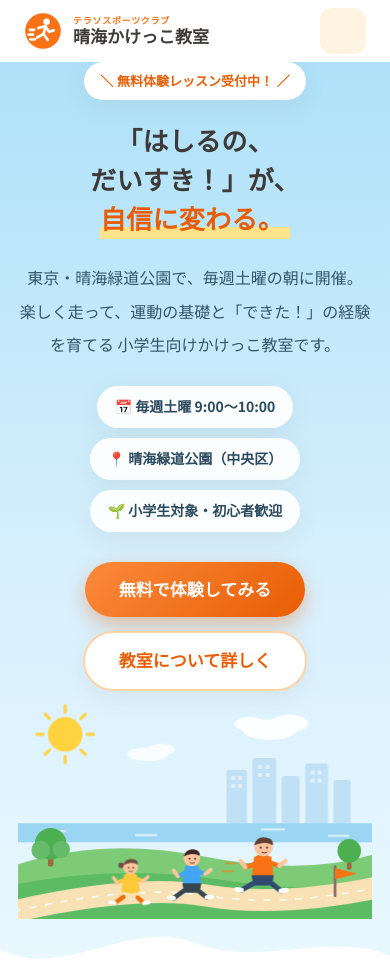
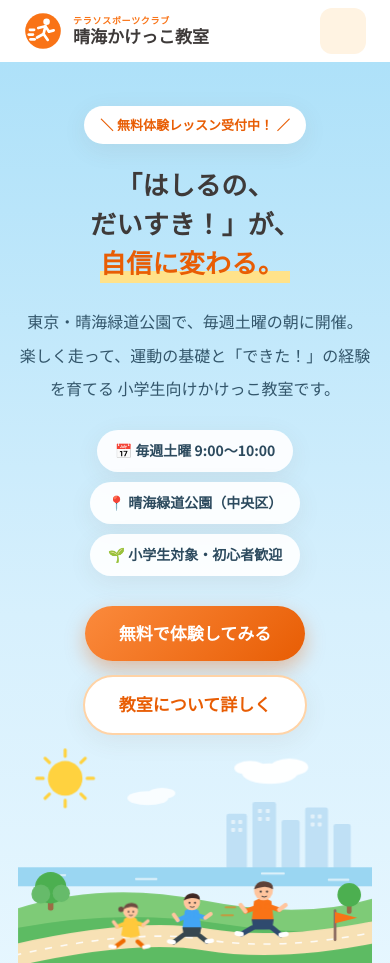
Before and after one commit to teraso-harumi-kakekko/teraso-harumi-kakekko.github.io, a plain HTML site: page index.html in a window 390 px wide. Shown: the top 963 px of the page. Drawn offline with Linux system fonts and the light colour scheme.

Commit message:
スマホ(480px以下)でヒーロー上下余白が消える問題を修正
.container のショートハンドpadding指定が .hero-inner の上下余白を
上書きしていたため、横paddingのみの指定に変更。
あわせてiOSセーフエリア（ノッチ）対応をヘッダーとbodyに追加。

```diff
--- a/style.css
+++ b/style.css
@@ -40,8 +40,9 @@ body {
   line-height: 1.85;
   background: #FFFFFF;
   overflow-wrap: break-word;
-  /* ヘッダーがfixedのため、その高さぶんコンテンツを下げる */
+  /* ヘッダーがfixedのため、その高さぶんコンテンツを下げる（iOSのセーフエリアも考慮） */
   padding-top: var(--header-h);
+  padding-top: calc(var(--header-h) + env(safe-area-inset-top));
 }
 img, svg, iframe { max-width: 100%; }
 a { color: var(--c-primary-dark); text-decoration: none; }
@@ -150,6 +151,7 @@ section { scroll-margin-top: calc(var(--header-h) + 12px); }
   left: 0;
   right: 0;
   z-index: 100;
+  padding-top: env(safe-area-inset-top);
   background: rgba(255, 255, 255, 0.94);
   backdrop-filter: blur(8px);
   -webkit-backdrop-filter: blur(8px);
@@ -1525,5 +1527,6 @@ section { scroll-margin-top: calc(var(--header-h) + 12px); }
   .brand-mark { width: 38px; height: 38px; }
   .price-value { font-size: 29px; }
   .price-card { padding: 26px 14px 22px; }
-  .container { padding: 0 18px; }
-}
+  /* 横paddingのみ変更（ショートハンドだと.hero-innerの上下余白を潰すため） */
+  .container { padding-left: 18px; padding-right: 18px; }
+}
```
